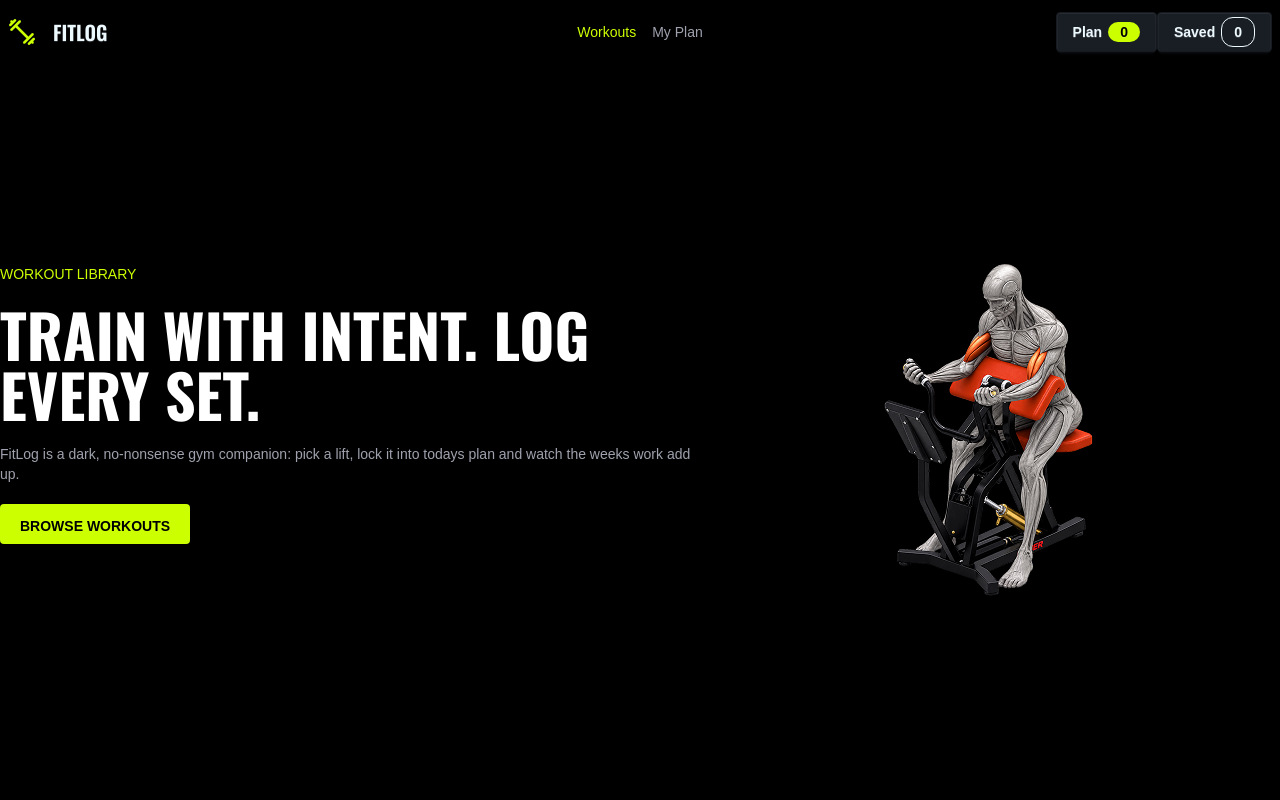
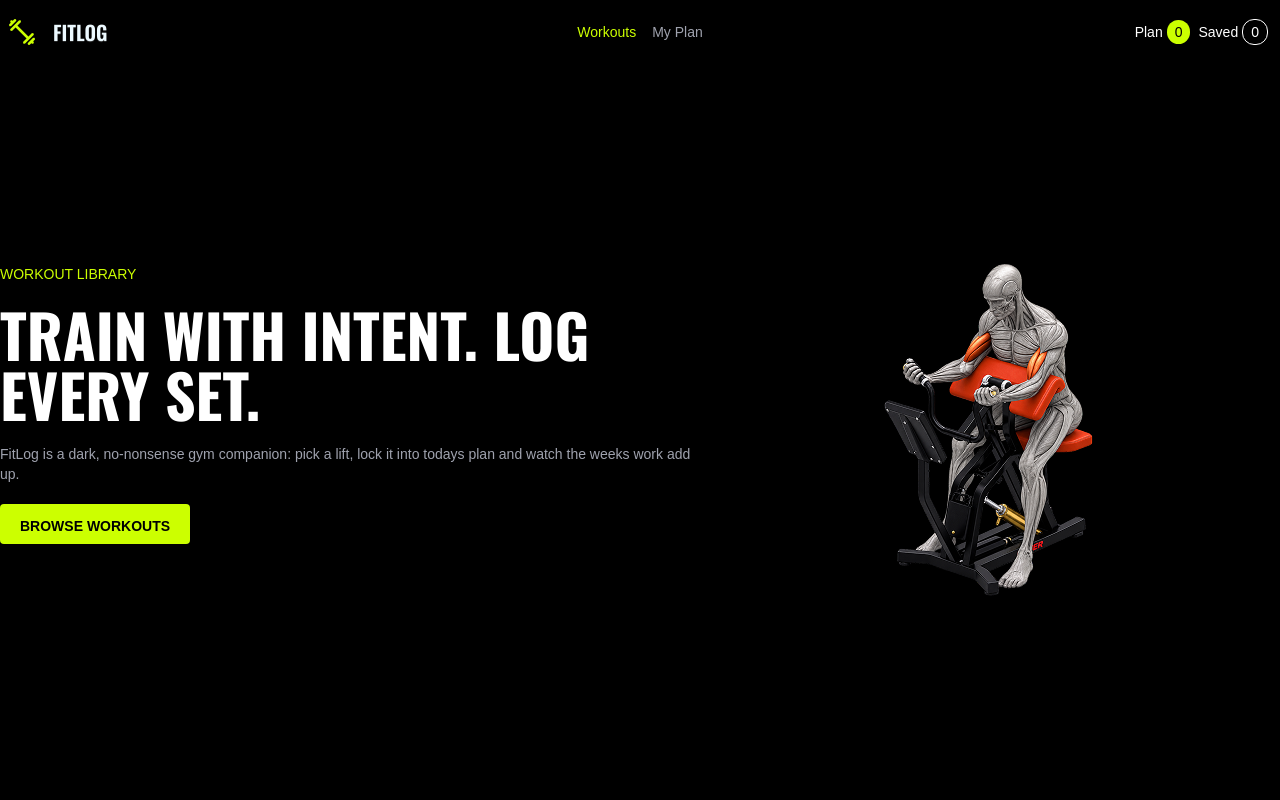
Before and after one commit to emon-mehedi/A6-Fit-Log, a Next.js app: page / in a window 1280 px wide. Shown: the top 800 px of the page. Built offline with nearby package versions, Linux system fonts and the light colour scheme; no server answers.

Commit message:
Navbar button fixed

```diff
--- a/src/components/Nav.tsx
+++ b/src/components/Nav.tsx
@@ -38,14 +38,14 @@ const Nav = () => {
           </ul>
         </div>
 
-        <div className="navbar-end bg-black">
-          <Link href={'/myPlan'} onClick={() => setTab("myPlan")} className="btn px-1 md:px-4 text-xs md:text-sm">
+        <div className="navbar-end">
+          <Link href={'/myPlan'} onClick={() => setTab("myPlan")} className="px-1 text-xs md:text-sm space-x-1">
             <span>Plan</span>
-            <span className='bg-primary px-3 rounded-xl text-black'>{todaysPlan.length}</span>
+            <span className='bg-primary py-1 px-2 rounded-xl text-black'>{todaysPlan.length}</span>
           </Link>
-          <Link href={'/myPlan'} onClick={() => setTab("myPlan")} className="btn px-1 md:px-4 text-xs md:text-sm">
+          <Link href={'/myPlan'} onClick={() => setTab("myPlan")} className="px-1 text-xs md:text-sm  space-x-1">
             <span>Saved</span>
-            <span className='border py-1 px-3 rounded-xl'>{saved.length}</span>
+            <span className='border py-1 px-2 rounded-xl'>{saved.length}</span>
           </Link>
         </div>
 
```
